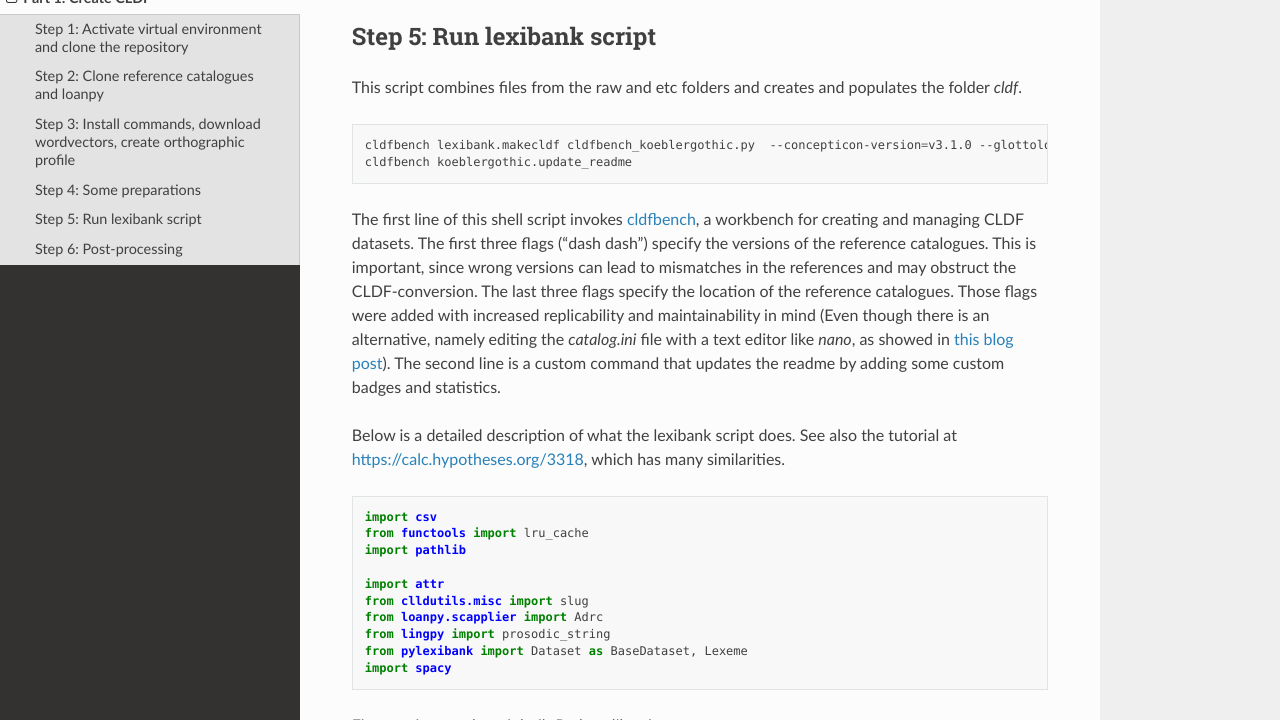
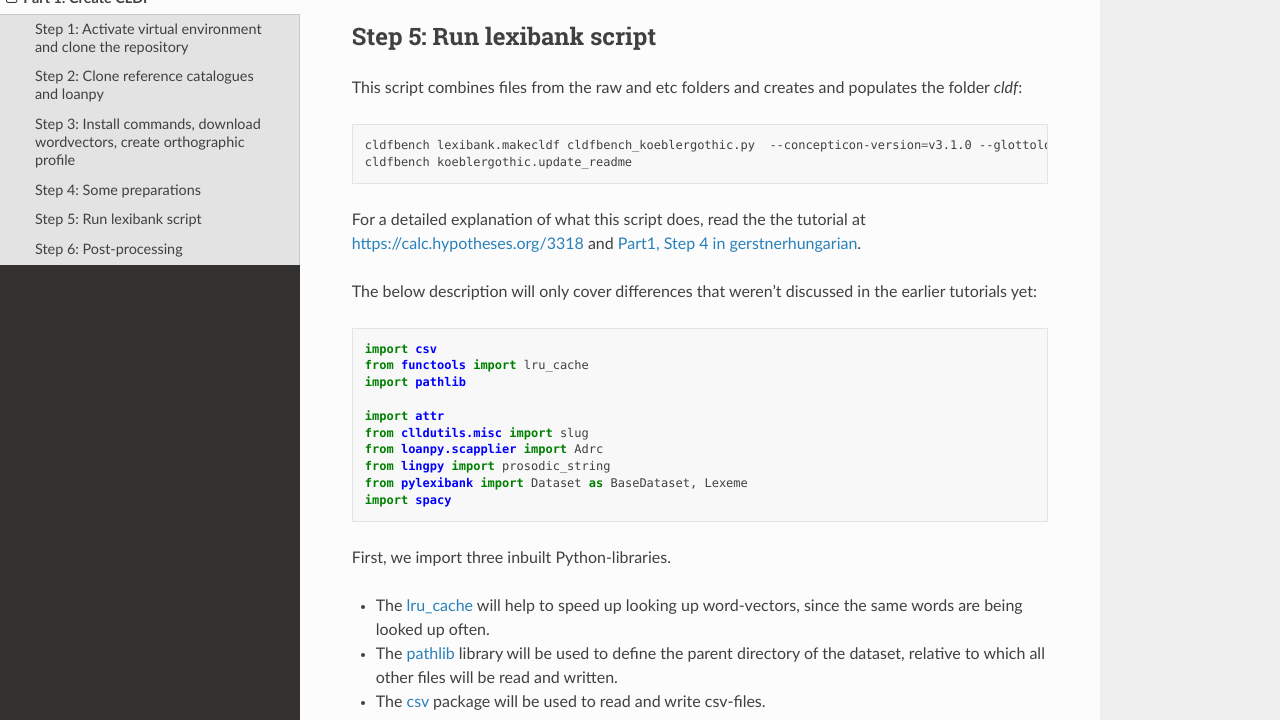
Before and after one commit to LoanpyDataHub/koeblergothic, a Sphinx documentation site: the page built from docs/mkcldf.rst, in a window 1280 px wide and 900 px high, scrolled down 2220 px, cut to the strip 180-900 px from the top of the window. Built offline with Sphinx 7.4.7 and the Read the Docs theme 2.0.0, drawn with Linux system fonts in a browser that asks for light colours.

Commit message:
[skip ci] updatedocs

```diff
--- a/docs/mkcldf.rst
+++ b/docs/mkcldf.rst
@@ -129,31 +129,19 @@ Step 5: Run lexibank script
 ---------------------------
 
 This script combines files from the raw and etc folders and creates and
-populates the folder `cldf`.
+populates the folder `cldf`:
 
 .. code-block:: sh
 
    cldfbench lexibank.makecldf cldfbench_koeblergothic.py  --concepticon-version=v3.1.0 --glottolog-version=v4.7 --clts-version=v2.2.0 --concepticon=../concepticon/concepticon-data --glottolog=../glottolog --clts=../clts
    cldfbench koeblergothic.update_readme
 
-The first line of this shell script invokes `cldfbench
-<https://pure.mpg.de/rest/items/item_3259068/component/file_3261838/content>`_,
-a workbench for creating and managing CLDF datasets. The first three
-flags ("dash dash") specify the versions of the reference catalogues. This is
-important,
-since wrong versions can lead to mismatches in the references and may
-obstruct the CLDF-conversion.
-The last three flags specify the location of the reference
-catalogues. Those flags were added with increased replicability and
-maintainability in mind (Even though there is an alternative, namely editing
-the *catalog.ini* file with a text editor like *nano*, as showed in
-`this blog post <https://calc.hypotheses.org/2225>`_).
-The second line is a custom command that updates the readme by adding some
-custom badges and statistics.
+For a detailed explanation of what this script does, read the the tutorial at
+https://calc.hypotheses.org/3318 and `Part1, Step 4 in gerstnerhungarian
+<https://gerstnerhungarian.readthedocs.io/en/latest/mkcldf.html#step-4-run-lexibank-script>`_.
 
-Below is a detailed description of what the lexibank script does.
-See also the tutorial at https://calc.hypotheses.org/3318, which has many
-similarities.
+The below description will only cover differences that weren't discussed
+in the earlier tutorials yet:
 
 .. code-block:: python
 
```
